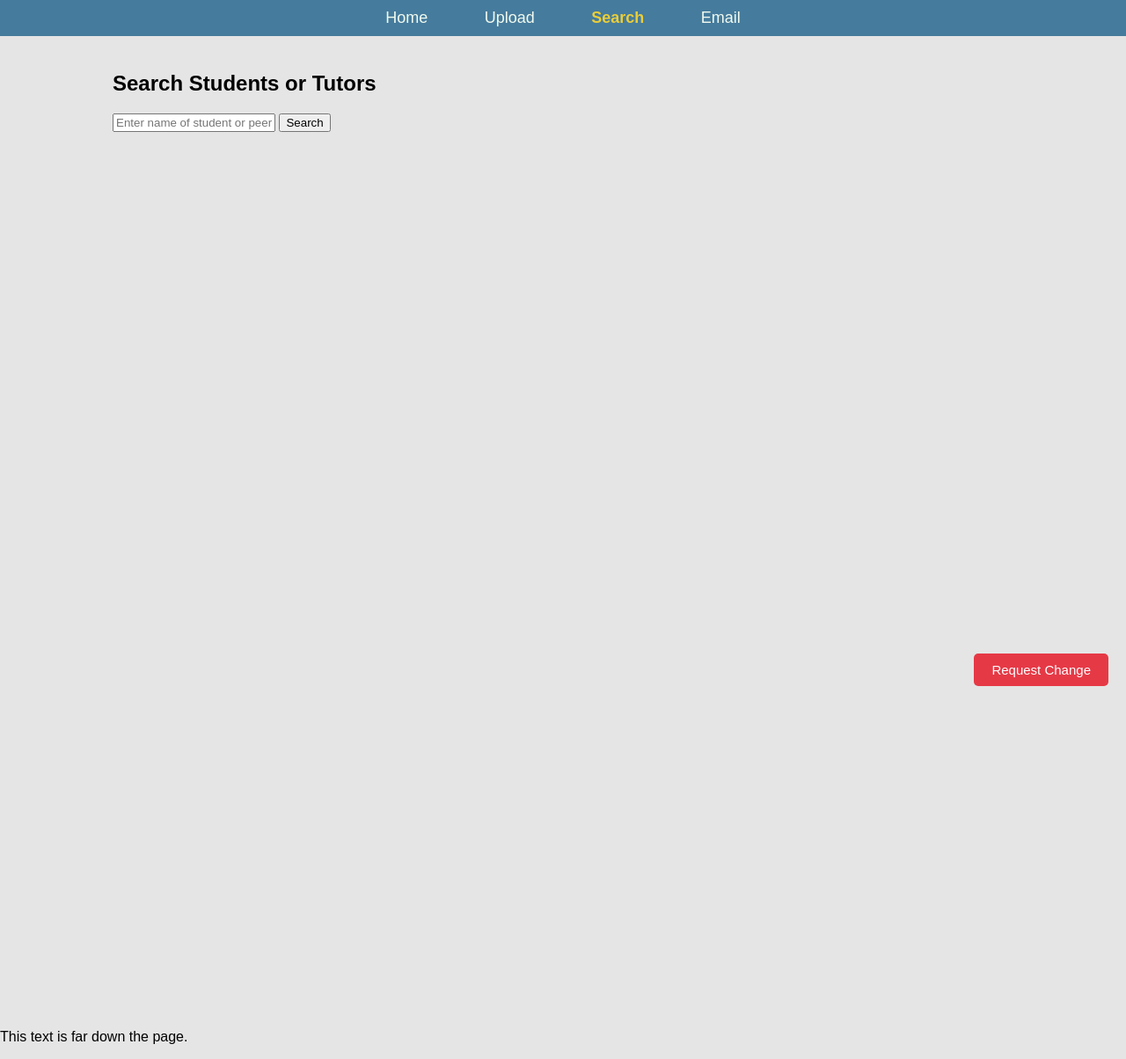
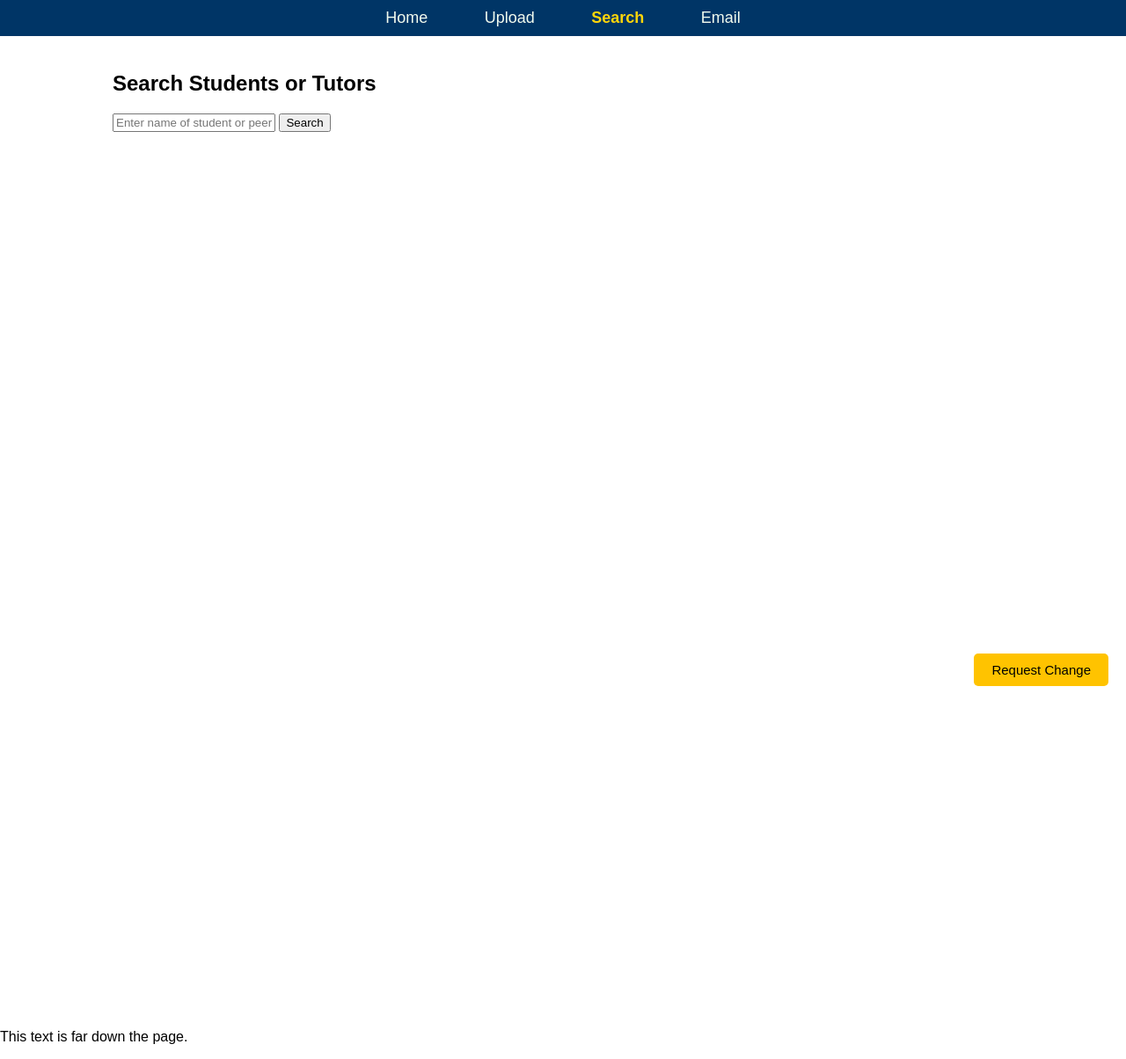
Before and after one commit to ben-steinberg-geffen/Peer-Tutoring-Scheduler, a Flask app: page /search in a window 1280 px wide. Shown: the whole page at 88% size. Run offline with Flask 3, Linux system fonts and the light colour scheme.

Commit message:
Changed color palette

```diff
--- a/static/style.css
+++ b/static/style.css
@@ -1,7 +1,7 @@
 /*main design*/
 body {
     font-family: Arial, sans-serif;
-    background-color: #e5e5e5;
+    background-color: #fff;
     margin: 0;
     padding: 0;
     overflow-y: auto; /*enables vertical scrolling*/
@@ -15,7 +15,7 @@ body {
 
 /*navigation style*/
 nav {
-    background-color: #457b9d;
+    background-color: #003566;
     padding: 10px;
     text-align: center;
 }
@@ -33,7 +33,7 @@ nav a:hover {
 }
 
 nav a.active {
-    color: #eacd39;
+    color: #ffd60a;
     font-weight: bold;
 }
 
@@ -130,8 +130,8 @@ button.upload:hover {
     position: fixed;
     bottom: 20px;
     right: 20px;
-    background-color: #E63946;
-    color: white;
+    background-color: #ffc300;
+    color: black;
     border: 2px;
     padding: 10px 20px;
     font-size: 15px;
@@ -141,7 +141,7 @@ button.upload:hover {
 }
 
 .request-change-btn:hover {
-    background-color: #ff8f8f;
+    background-color: #ffd95d;
 }
 
 .modal {
```
